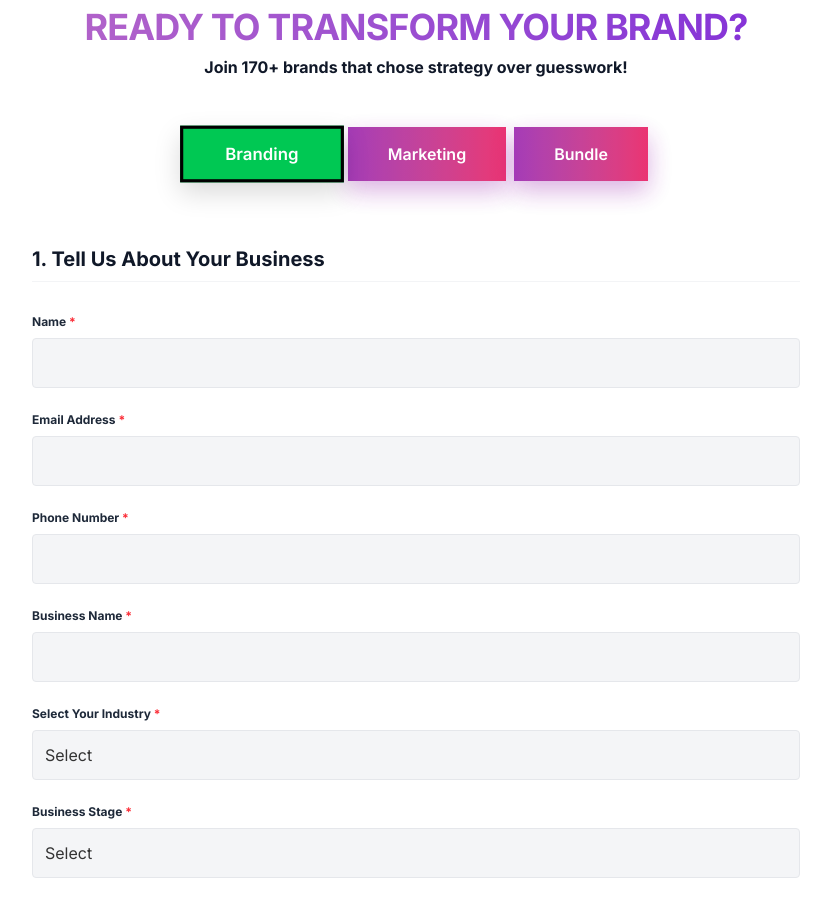
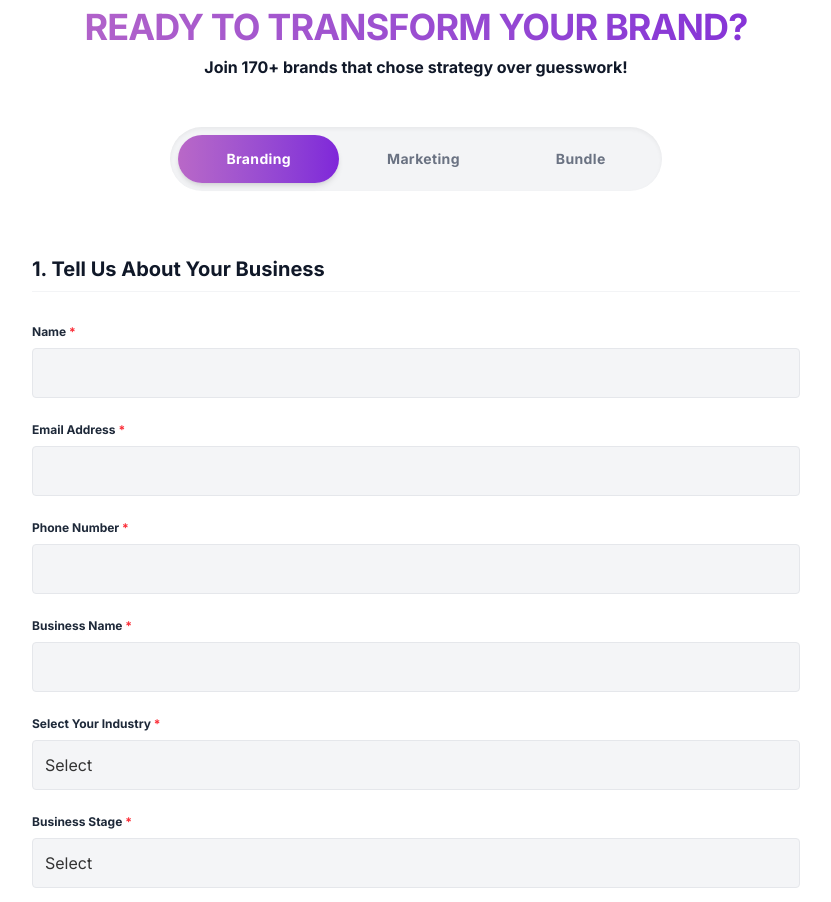
Before and after one commit to harshkumarjangir/stralchemy, a React (Vite) app in the folder client/: page / in a window 1280 px wide. Shown: the part 3820-4722 px from the top of the page, without its empty margins (224-1055 px from the left). Built offline with nearby package versions, Linux system fonts and the light colour scheme.

Commit message:
feat: add strategy selection form and integrate Razorpay payment gateway

```diff
--- a/client/src/components/home/EdgeSection.jsx
+++ b/client/src/components/home/EdgeSection.jsx
@@ -26,12 +26,12 @@ const EdgeSection = () => {
             <p className="text-gray-600 group-hover:text-purple-100 transition-colors duration-300 mb-8 leading-relaxed">
               Forge an identity that resonates. From startups finding their voice to established brands evolving for tomorrow, we craft the essence that makes you unforgettable.
             </p>
-            <Link to="/branding" className="inline-flex items-center text-brand-purple group-hover:text-white font-semibold hover:text-opacity-80 transition-colors group/link mt-auto uppercase tracking-wide text-sm">
+            <a href="#transform-form" className="inline-flex items-center text-brand-purple group-hover:text-white font-semibold hover:text-opacity-80 transition-colors group/link mt-auto uppercase tracking-wide text-sm">
               BUILD YOUR BRAND
               <svg className="w-4 h-4 ml-2 transform group-hover/link:translate-x-1 transition-transform" fill="none" stroke="currentColor" viewBox="0 0 24 24">
                 <path strokeLinecap="round" strokeLinejoin="round" strokeWidth="2" d="M17 8l4 4m0 0l-4 4m4-4H3"></path>
               </svg>
-            </Link>
+            </a>
           </div>
 
           {/* Card 2: Marketing Strategy */}
@@ -45,12 +45,12 @@ const EdgeSection = () => {
             <p className="text-gray-600 group-hover:text-purple-100 transition-colors duration-300 mb-8 leading-relaxed">
               Growth isn’t luck - it’s engineered. Industry-specific strategies that turn your audience into advocates and your efforts into exponential results.
             </p>
-            <Link to="/marketing" className="inline-flex items-center text-brand-green group-hover:text-white font-semibold hover:text-opacity-80 transition-colors group/link mt-auto uppercase tracking-wide text-sm">
+            <a href="#transform-form" className="inline-flex items-center text-brand-green group-hover:text-white font-semibold hover:text-opacity-80 transition-colors group/link mt-auto uppercase tracking-wide text-sm">
               ACCELERATE GROWTH
               <svg className="w-4 h-4 ml-2 transform group-hover/link:translate-x-1 transition-transform" fill="none" stroke="currentColor" viewBox="0 0 24 24">
                 <path strokeLinecap="round" strokeLinejoin="round" strokeWidth="2" d="M17 8l4 4m0 0l-4 4m4-4H3"></path>
               </svg>
-            </Link>
+            </a>
           </div>
 
           {/* Card 3: Tailored To You */}
@@ -64,7 +64,7 @@ const EdgeSection = () => {
             <p className="text-gray-600 group-hover:text-purple-100 transition-colors duration-300 mb-8 leading-relaxed">
               No cookie-cutter solutions. Every strategy is custom-built for industry, stage, and ambition- whether you’re day one or decade ten.
             </p>
-            <a href="#contact" className="inline-flex items-center text-brand-purple group-hover:text-white font-semibold hover:text-opacity-80 transition-colors group/link mt-auto uppercase tracking-wide text-sm">
+            <a href="#transform-form" className="inline-flex items-center text-brand-purple group-hover:text-white font-semibold hover:text-opacity-80 transition-colors group/link mt-auto uppercase tracking-wide text-sm">
               Kickstart Your Journey
               <svg className="w-4 h-4 ml-2 transform group-hover/link:translate-x-1 transition-transform" fill="none" stroke="currentColor" viewBox="0 0 24 24">
                 <path strokeLinecap="round" strokeLinejoin="round" strokeWidth="2" d="M17 8l4 4m0 0l-4 4m4-4H3"></path>
--- a/client/src/components/home/TransformFormSection.jsx
+++ b/client/src/components/home/TransformFormSection.jsx
@@ -160,7 +160,7 @@ const TransformFormSection = () => {
   };
 
   return (
-    <section className="py-24 px-8 bg-white relative">
+    <section id="transform-form" className="py-24 px-8 bg-white relative">
       <div className="max-w-4xl mx-auto text-center mb-12">
         <h2 className="text-3xl md:text-4xl font-extrabold text-transparent bg-clip-text bg-gradient-to-r from-[#b968c7] to-[#7f26d9] tracking-tight mb-2 uppercase">
           READY TO TRANSFORM YOUR BRAND?
@@ -173,16 +173,16 @@ const TransformFormSection = () => {
       <div className="max-w-3xl mx-auto">
         {/* Tabs */}
         <div className="flex justify-center mb-16 relative">
-           <div className="flex space-x-2">
+           <div className="inline-flex flex-col sm:flex-row bg-white sm:bg-gray-100 sm:p-2 sm:rounded-full shadow-sm sm:shadow-inner gap-2 sm:gap-0 w-full sm:w-auto">
              {['branding', 'marketing', 'bundle'].map((tab) => (
                <button
                  key={tab}
                  type="button"
                  onClick={() => handleTabChange(tab)}
-                 className={`px-10 py-3 font-semibold capitalize transition-all duration-300 ${
+                 className={`px-8 md:px-12 py-3.5 font-bold capitalize transition-all duration-300 rounded-full w-full sm:w-auto text-sm tracking-wide ${
                    activeTab === tab
-                     ? 'bg-[#00c853] text-white shadow-[0_10px_25px_rgba(0,0,0,0.15)] border-[3px] border-black z-10 relative scale-105'
-                     : 'bg-gradient-to-r from-[#9c27b0] to-[#e91e63] text-white shadow-[0_10px_25px_rgba(156,39,176,0.4)] hover:scale-105 opacity-90'
+                     ? 'bg-gradient-to-r from-[#b968c7] to-[#7f26d9] text-white shadow-md transform scale-100'
+                     : 'bg-gray-100 sm:bg-transparent text-gray-500 hover:text-gray-900 hover:bg-gray-200 sm:hover:bg-white/60'
                  }`}
                >
                  {tab}
```
